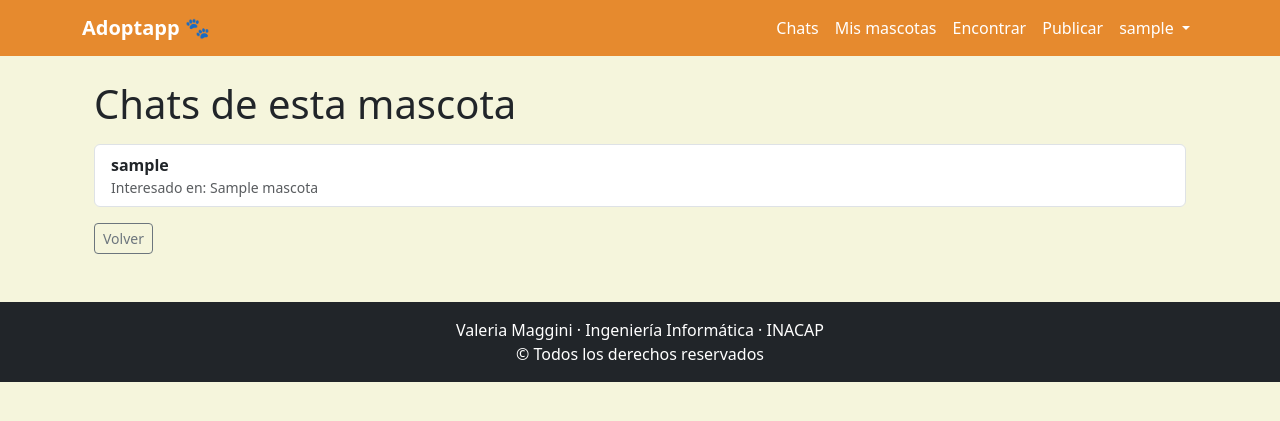
After one commit to Mightydizzy/adoptapp, a Django app: page /chats/mascota/1/ in a window 1280 px wide. The commit adds this page. Shown: the top 421 px of the page. Run offline with Django 4.2, Linux system fonts and the light colour scheme; a user stored in the database is signed in; tables that the repository leaves empty hold one stand-in row (values such as "Sample post"); some libraries are stand-ins or nearby versions.

Commit message:
mis mascotas

```diff
--- a/Adoptapp/urls.py
+++ b/Adoptapp/urls.py
@@ -6,9 +6,9 @@ from django.conf import settings
 
 
 urlpatterns = [
+    path("", views.descubrir_mascotas, name="home"),
     path("", include("users.urls")),
     path("mascotas/", include("pets.urls")),
-    path("", views.descubrir_mascotas, name="home"),
     path("chats/", include("chats.urls")),
 ]
 
--- a/chats/urls.py
+++ b/chats/urls.py
@@ -4,4 +4,6 @@ from . import views
 urlpatterns = [
     path("", views.chat_list, name="chat_list"),
     path("<int:chat_id>/", views.chat_detail, name="chat_detail"),
+    path("mascota/<int:mascota_id>/", views.chats_por_mascota, name="chats_por_mascota"),
+
 ]
--- a/chats/views.py
+++ b/chats/views.py
@@ -44,3 +44,14 @@ def chat_detail(request, chat_id):
         "chat": chat,
         "mensajes": mensajes,
     })
+
+@login_required
+def chats_por_mascota(request, mascota_id):
+    chats = Conversation.objects.filter(
+        mascota_id=mascota_id,
+        publicador=request.user
+    ).select_related("adoptante", "mascota")
+
+    return render(request, "chats/chats_por_mascota.html", {
+        "chats": chats
+    })
--- a/pets/urls.py
+++ b/pets/urls.py
@@ -7,4 +7,6 @@ urlpatterns = [
     path("reaccionar/<int:mascota_id>/", views.reaccionar_mascota, name="reaccionar_mascota"),
     path("segunda-oportunidad/", views.segunda_oportunidad, name="segunda_oportunidad"),
     path("", views.descubrir_mascotas, name="home"),
+    path("mis-mascotas/", views.mis_mascotas, name="mis_mascotas"),
+
 ]
--- a/pets/views.py
+++ b/pets/views.py
@@ -60,3 +60,8 @@ def reaccionar_mascota(request, mascota_id):
 def segunda_oportunidad(request):
     reacciones = Reaccion.objects.filter(usuario=request.user, accion="descartar").select_related("mascota")
     return render(request, "pets/segunda_oportunidad.html", {"reacciones": reacciones})
+
+@login_required
+def mis_mascotas(request):
+    mascotas = Mascota.objects.filter(publicador=request.user).order_by("-id")
+    return render(request, "pets/mis_mascotas.html", {"mascotas": mascotas})
--- a/templates/base.html
+++ b/templates/base.html
@@ -38,6 +38,16 @@
 
       <div class="collapse navbar-collapse" id="navbarNav">
         <ul class="navbar-nav ms-auto">
+          {% if user.is_authenticated %}
+            <li class="nav-item">
+              <a class="nav-link text-white" href="{% url 'chat_list' %}">Chats</a>
+            </li>
+            <li class="nav-item">
+              <a class="nav-link text-white" href="{% url 'mis_mascotas' %}">Mis mascotas</a>
+            </li>
+          {% endif %}
+
+
           <li class="nav-item">
             <a class="nav-link text-white" href="{% url 'descubrir' %}">Encontrar</a>
           </li>
--- /dev/null
+++ b/templates/chats/chats_por_mascota.html
@@ -0,0 +1,29 @@
+{% extends "base.html" %}
+{% block title %}Chats por mascota | Adoptapp{% endblock %}
+
+{% block content %}
+<div class="container mt-4">
+  <h1 class="mb-3">Chats de esta mascota</h1>
+
+  {% if chats %}
+    <div class="list-group">
+      {% for chat in chats %}
+        <a href="{% url 'chat_detail' chat.id %}" class="list-group-item list-group-item-action">
+          <strong>{{ chat.adoptante.username }}</strong>
+          <div class="text-muted small">
+            Interesado en: {{ chat.mascota.nombre }}
+          </div>
+        </a>
+      {% endfor %}
+    </div>
+  {% else %}
+    <div class="alert alert-light border text-center">
+      Aún no hay interesados para esta mascota.
+    </div>
+  {% endif %}
+
+  <div class="mt-3">
+    <a href="{% url 'mis_mascotas' %}" class="btn btn-outline-secondary btn-sm">Volver</a>
+  </div>
+</div>
+{% endblock %}
```
Also changed, not shown: templates/pets/mis_mascotas.html (added, +35 -0 lines).
